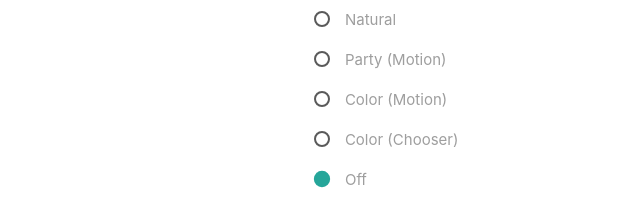
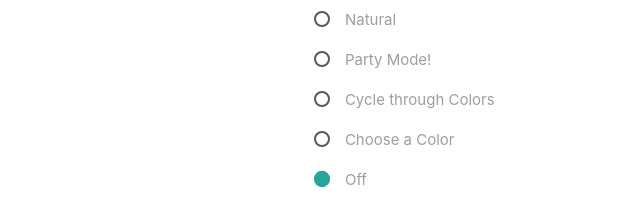
Before and after one commit to patrickcollins12/photon_angled_light, a website built with webpack: page index.html in a window 1280 px wide. Shown: the part 261-473 px from the top of the page, 192-832 px from the left. Built offline with nearby package versions, Linux system fonts and the light colour scheme; no server answers.

```diff
--- a/index.html
+++ b/index.html
@@ -67,21 +67,21 @@
 					<p>
 						<label>
 							<input type="radio" name="mode" value="party" checked />
-							<span>Party (Motion)</span>
+							<span>Party Mode!</span>
 						</label>
 					</p>
 
 					<p>
 						<label>
 							<input type="radio" name="mode" value="colorcycle" checked />
-							<span>Color (Motion)</span>
+							<span>Cycle through Colors</span>
 						</label>
 					</p>
 
 					<p>
 						<label>
 							<input type="radio" name="mode" value="color" checked />
-							<span>Color (Chooser)</span>
+							<span>Choose a Color</span>
 						</label>
 					</p>
 
```
Also changed, not shown: README.md, 1 other file.
